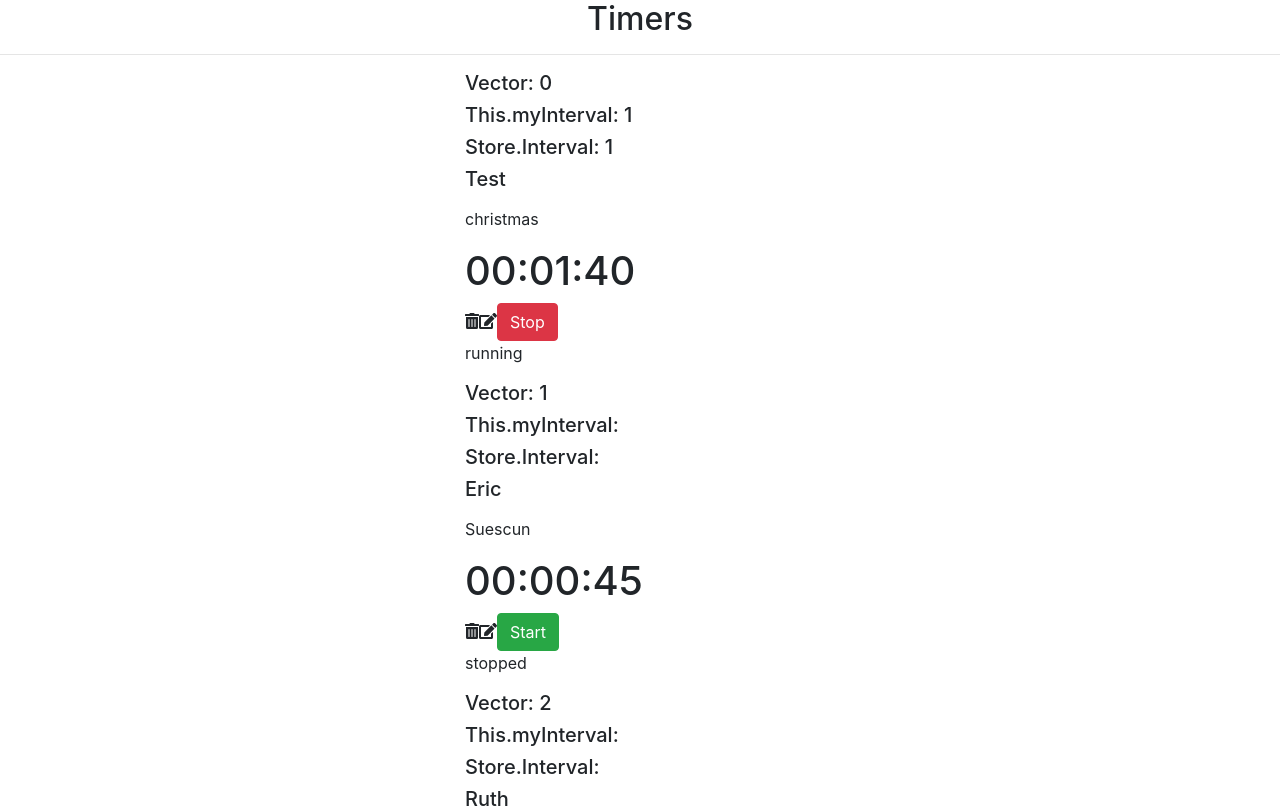
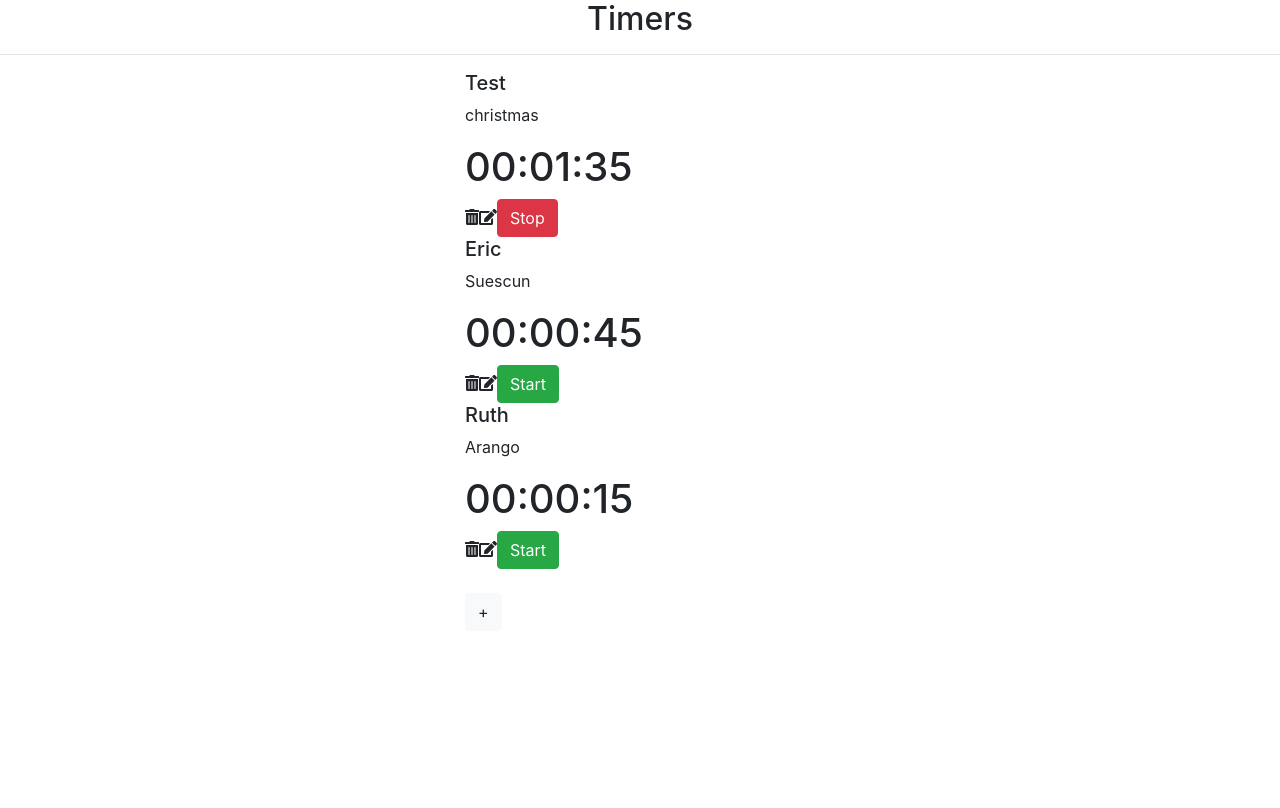
Before and after one commit to ericsuescun/chronos, a React (Create React App) app: page / in a window 1280 px wide. Shown: the top 808 px of the page. Built offline with nearby package versions, Linux system fonts and the light colour scheme.

Commit message:
Elimino partes comentadas

```diff
--- a/src/components/Timer.js
+++ b/src/components/Timer.js
@@ -1,8 +1,5 @@
 import React, { Component } from 'react';
 import { FontAwesomeIcon } from '@fortawesome/react-fontawesome';
-// import { library } from '@fortawesome/fontawesome-svg-core';
-// import { faTrashAlt, faEdit } from '@fortawesome/free-solid-svg-icons';
-// import TimerForm from './TimerForm';
 import store from '../store';
 import { Button } from 'react-bootstrap';
 
@@ -23,7 +20,6 @@ class Timer extends Component {
 	handleErase(e) {
 		e.preventDefault();
 		clearInterval(this.myInterval);
-		console.log('Elimino/erase: ' + this.myInterval);
 		store.dispatch({ type: "ERASE", index: this.state.index });
 	}
 
@@ -61,54 +57,9 @@ class Timer extends Component {
 	handleStartStop(e) {
 		e.preventDefault();
 		console.log('start-stop');
-		// if(!store.getState().timers[this.state.index].status) {
-		// 	this.myInterval = setInterval(() => {
-		// 		this.setState({ value: store.getState().timers[this.state.index].value + 1 });
-		// 		store.dispatch({ type: "REFRESH", index: this.state.index, value: this.state.value });
-		// 	}, 1000);
-		// 	console.log('Interval ID: ' + this.myInterval);
-		// } else {
-		// 	console.log('stopped: ' + this.myInterval);
-		// 	clearInterval(this.myInterval);
-		// }
 
 		store.dispatch({ type: "STARTSTOP", index: this.state.index });
 
-		// store.dispatch({ type: "STARTSTOP", index: this.state.index, value: this.state.value, interval: this.myInterval });
-		// store.dispatch({ type: "STARTSTOP", index: this.state.index, value: store.getState().timers[this.state.index].value });
-	}
-
-	componentWillUnmount() {
-		console.log('component UNmount');
-		console.log(this.state.index);
-		console.log('Interval unmounted: ' + this.myInterval);
-		clearInterval(this.myInterval);
-		// store.getState().timers.map((timer, index) => {
-		// 	if(timer.status) {
-		// 		this.myInterval = setInterval(() => {
-		// 			this.setState({ value: store.getState().timers[this.state.index].value + 1 });
-		// 			store.dispatch({ type: "REFRESH", index: this.state.index, value: this.state.value });
-		// 		}, 1000);
-		// 		console.log('index: ' + index + ' interval: ' + this.myInterval);
-		// 	}
-		// });
-	}
-
-	startTimer() {
-		if(store.getState().timers[this.state.index].status) {
-			this.myInterval = setInterval(() => {
-				this.setState({ value: store.getState().timers[this.state.index].value + 1 });
-				store.dispatch({ type: "REFRESH", index: this.state.index, value: this.state.value });
-			}, 1000);
-		}
-	}
-
-	componentDidMount() {
-		console.log('component mount');
-		console.log(this.state.index);
-		console.log(store.getState().timers[this.state.index].status);
-		this.startTimer();
-		store.dispatch({ type: "REFRESH2", index: this.state.index, value: this.state.value, interval: this.myInterval });
 	}
 
 	render() {
@@ -118,17 +69,12 @@ class Timer extends Component {
 					!this.state.edit ?
 
 					<div>
-						<h5>Vector: {this.state.index}</h5>
-						<h5>This.myInterval: {this.myInterval}</h5>
-						<h5>Store.Interval: {store.getState().timers[this.state.index].interval}</h5>
 						<h5>{store.getState().timers[this.state.index].title}</h5>
-						<p>{store.getState().timers[this.state.index].index}</p>
 						<p>{store.getState().timers[this.state.index].project}</p>
 						<h1>{secondsToHuman(store.getState().timers[this.state.index].value)}</h1>
 						<FontAwesomeIcon icon="trash-alt" onClick={this.handleErase.bind(this) } />
 						<FontAwesomeIcon icon="edit" onClick={this.handleEdit.bind(this)} />
 						<Button variant={ store.getState().timers[this.state.index].status ? 'danger' : 'success' } onClick={this.handleStartStop.bind(this)} >{store.getState().timers[this.state.index].status ? 'Stop' : 'Start' }</Button>
-						<p>{store.getState().timers[this.state.index].status ? 'running' : 'stopped' }</p>
 					</div>
 					:
 					<div>
```
